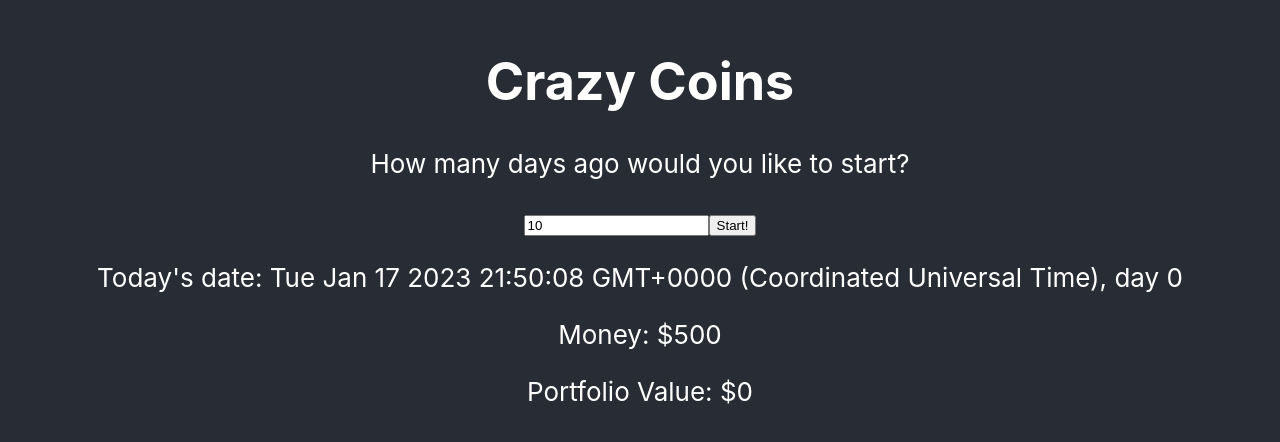
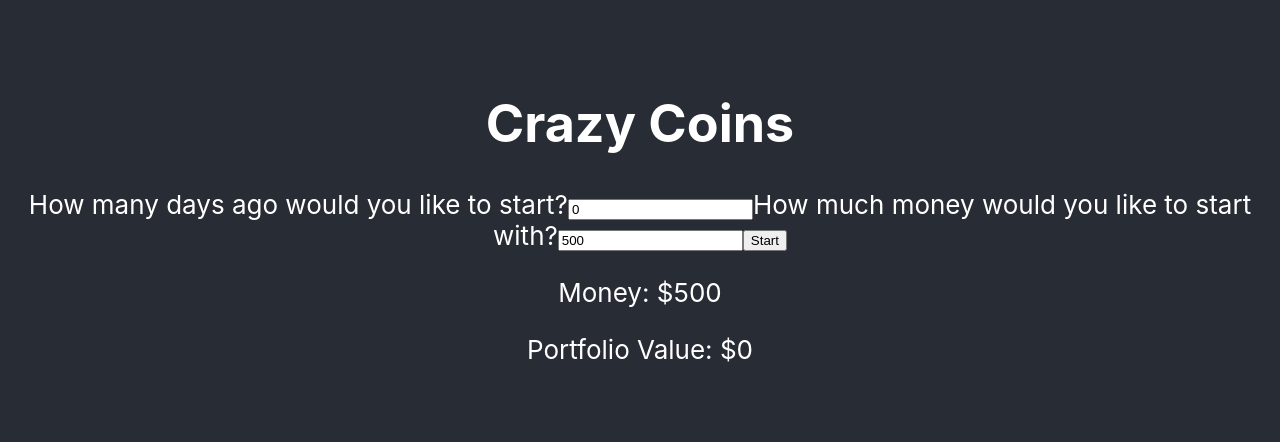
Before and after one commit to vtopham/crazy-coins, a React (Create React App) app in the folder crazy-coins/: page / in a window 1280 px wide. Shown: the part 176-618 px from the top of the page. Built offline with nearby package versions, Linux system fonts and the light colour scheme.

Commit message:
Implemented redux, starting with the initial form structure. Definitely overkill as these values only change once per game and could be handled more simply. Might simplify this later, but I wanted something easy to get back into redux flow.

```diff
--- a/crazy-coins/package.json
+++ b/crazy-coins/package.json
@@ -3,6 +3,7 @@
   "version": "0.1.0",
   "private": true,
   "dependencies": {
+    "@reduxjs/toolkit": "^1.9.1",
     "@testing-library/jest-dom": "^5.16.5",
     "@testing-library/react": "^13.4.0",
     "@testing-library/user-event": "^13.5.0",
@@ -12,6 +13,7 @@
     "@types/react-dom": "^18.0.10",
     "react": "^18.2.0",
     "react-dom": "^18.2.0",
+    "react-redux": "^8.0.5",
     "react-scripts": "5.0.1",
     "typescript": "^4.9.4",
     "web-vitals": "^2.1.4"
--- /dev/null
+++ b/crazy-coins/src/components/startForm.tsx
@@ -0,0 +1,58 @@
+
+import { useState } from 'react'
+
+import { useSelector, useDispatch } from 'react-redux'
+import { changeStartOffset, changeStartCash } from '../store/startForm.slice'
+
+export default function StartForm() {
+
+
+    const dispatch = useDispatch()
+
+
+    //We're not initially getting our starting money/dates from state, but we'll update global state when the user clicks "start"
+
+    //TODO, would be nice to initialize from state
+
+    const [money, setMoney] = useState(500);
+    const [dateOffset, setDateOffset] = useState(0);
+
+    const handleMoneyUpdate = (event: any) => {
+        setMoney(event.target.value);
+    }
+
+    const handleOffset = (event: any) => {
+        setDateOffset(event.target.value);
+    }
+
+
+    //When we hit "start", we want to update global state with our starting money and our start date, so that it can be accessed by other components
+
+    const handleStart = () => {
+
+        dispatch(changeStartOffset(dateOffset));
+
+        dispatch(changeStartCash(money));
+    }
+
+    return (
+        <div className = "start-date-input-wrapper">
+                <label>How many days ago would you like to start?
+                    <input
+                        className = "start-input"
+                        type = "text"
+                        name = "offset"
+                        onChange = {handleOffset}
+                        value = {dateOffset}
+                        />
+                </label>
+                <label>How much money would you like to start with?
+                    <input
+                        value = {money}
+                        onChange = {handleMoneyUpdate}
+                    />
+                </label>
+                <button onClick = {handleStart}>Start</button>
+        </div>
+    )
+}
--- a/crazy-coins/src/index.tsx
+++ b/crazy-coins/src/index.tsx
@@ -4,12 +4,18 @@ import './index.css';
 import App from './App';
 import reportWebVitals from './reportWebVitals';
 
+
+import { Provider } from 'react-redux'
+import store from './store/store'
+
 const root = ReactDOM.createRoot(
   document.getElementById('root') as HTMLElement
 );
 root.render(
   <React.StrictMode>
-    <App />
+    <Provider store = {store}>
+        <App />
+    </Provider>
   </React.StrictMode>
 );
 
--- a/crazy-coins/src/components/pages/home.tsx
+++ b/crazy-coins/src/pages/home.tsx
@@ -1,5 +1,5 @@
 import { useState } from 'react';
-
+import StartForm from '../components/startForm'
 
 
 
@@ -10,25 +10,32 @@ export default function Home() {
     let dayCounter = 0;
     let capital = 500;
     let portfolioVal = 0;
-    let initialDate = new Date();
+    // let initialDate = new Date();
 
-    const [gameDate, setGameDate] = useState(initialDate);
-    const [dateOffset, setDateOffset] = useState(10);
+    //Handles initializating date info
+    // const [gameDate, setGameDate] = useState(initialDate);
+    // const [dateOffset, setDateOffset] = useState(10);
 
-    const handleDateUpdate = () => {
-        let newDate = new Date()
-        newDate.setDate(gameDate.getDate() - dateOffset);
-        setGameDate(newDate);
-    }
+    // const handleDateUpdate = () => {
+    //     let newDate = new Date();
+    //     newDate.setDate(newDate.getDate() - dateOffset);
+    //     setGameDate(newDate);
+    // }
 
-    const handleOffset = (event: any) => {
-        setDateOffset(event.target.value);
-    }
+    // const handleOffset = (event: any) => {
+    //     setDateOffset(event.target.value || 0);
+    //     handleDateUpdate();
+    // }
+
+    // const handleReset = (event: any) => {
+    //     setDateOffset(0);
+    // }
 
     return(
         <div className = "home-wrapper">
             <h1>Crazy Coins</h1>
-            <div className = "start-date-input-wrapper">
+            <StartForm/>
+            {/* <div className = "start-date-input-wrapper">
                 <p>How many days ago would you like to start?</p>
                 <input
                     className = "start-input"
@@ -38,9 +45,10 @@ export default function Home() {
                     value = {dateOffset}
                     />
                 <button onClick = {handleDateUpdate}>Start!</button>
-            </div>
+                <button onClick = {handleReset}>Reset</button>
+            </div> */}
             <div className = "counter">
-                <p>Today's date: {gameDate.toString()}, day {dayCounter}</p>
+                {/* <p>Today's date: {gameDate.toString()}, day {dayCounter}</p> */}
                 <p>Money: ${capital}</p>
                 <p>Portfolio Value: ${portfolioVal}</p>
             </div>
--- /dev/null
+++ b/crazy-coins/src/store/startForm.slice.tsx
@@ -0,0 +1,25 @@
+import { createSlice } from '@reduxjs/toolkit'
+
+export const startFormSlice = createSlice({
+    name: 'startForm',
+    initialState: {
+        startOffset: 0,
+        startCash: 500
+    },
+    reducers: {
+        changeStartOffset: (state, action) => {
+            //Get the offset to calculate the start date
+            state.startOffset = action.payload
+
+        },
+        changeStartCash: (state, action) => {
+            //Change the start cash when the user clicks to reset or "start". Does not add to or subtract from cash reserve while the game is ongoing.
+            state.startCash = action.payload
+
+        }
+    }
+})
+
+export const { changeStartOffset, changeStartCash } = startFormSlice.actions;
+
+export default startFormSlice.reducer
--- /dev/null
+++ b/crazy-coins/src/store/store.tsx
@@ -0,0 +1,9 @@
+import { configureStore } from '@reduxjs/toolkit'
+import startFormReducer from './startForm.slice'
+
+
+export default configureStore({
+    reducer: {
+        startForm: startFormReducer,
+    }
+})
```
Also changed, not shown: crazy-coins/src/App.tsx (+5 -2 lines), 1 other file (tests, documents, lock files or other folders).
